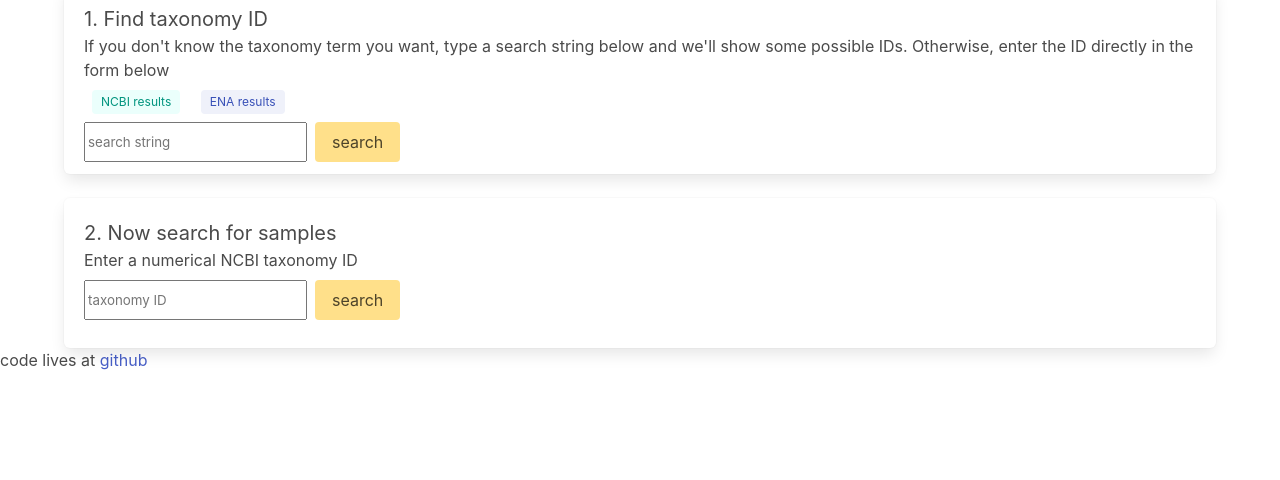
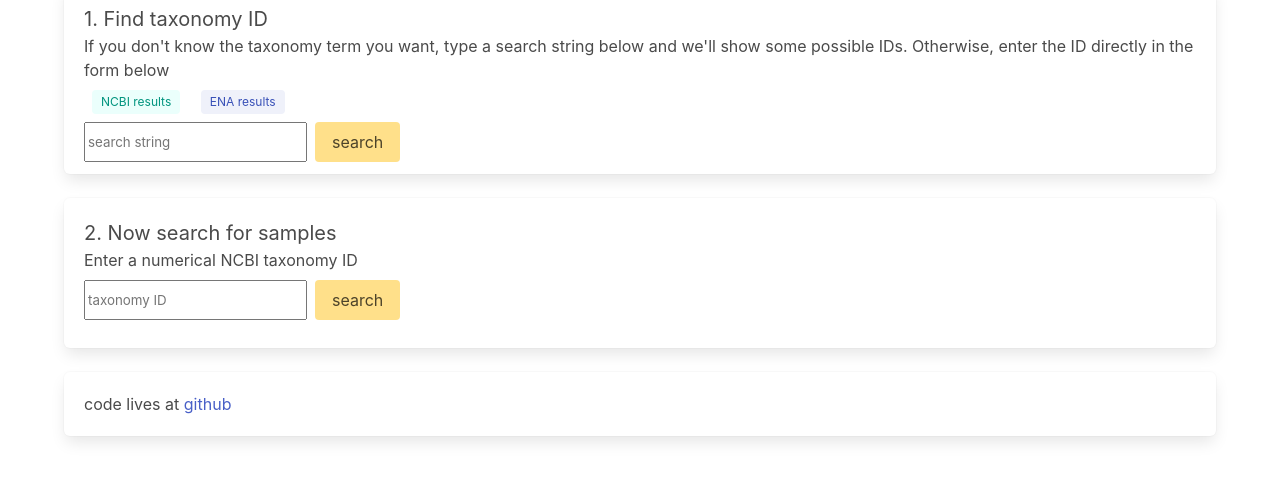
Before and after one commit to jacotton/ENA-read-explorer, a plain HTML site: page index.html in a window 1280 px wide. Shown: the part 76-556 px from the top of the page. Drawn offline with nearby package versions, Linux system fonts and the light colour scheme.

Commit message:
put github link in a box

```diff
--- a/index.html
+++ b/index.html
@@ -55,11 +55,13 @@
                     </tbody>
                 </table>
             </div>
+
+            <div class="box">
+                <p>code lives at <a href="https://github.com/jacotton/ENA-read-explorer">github</a></p>
+            </div>
         </div>
     </div>
-    <div class="block">
-        <p>code lives at <a href="https://github.com/jacotton/ENA-read-explorer">github</a></p>
-    </div>
+
     <script src="app.js"></script>
 </body>
 
```
